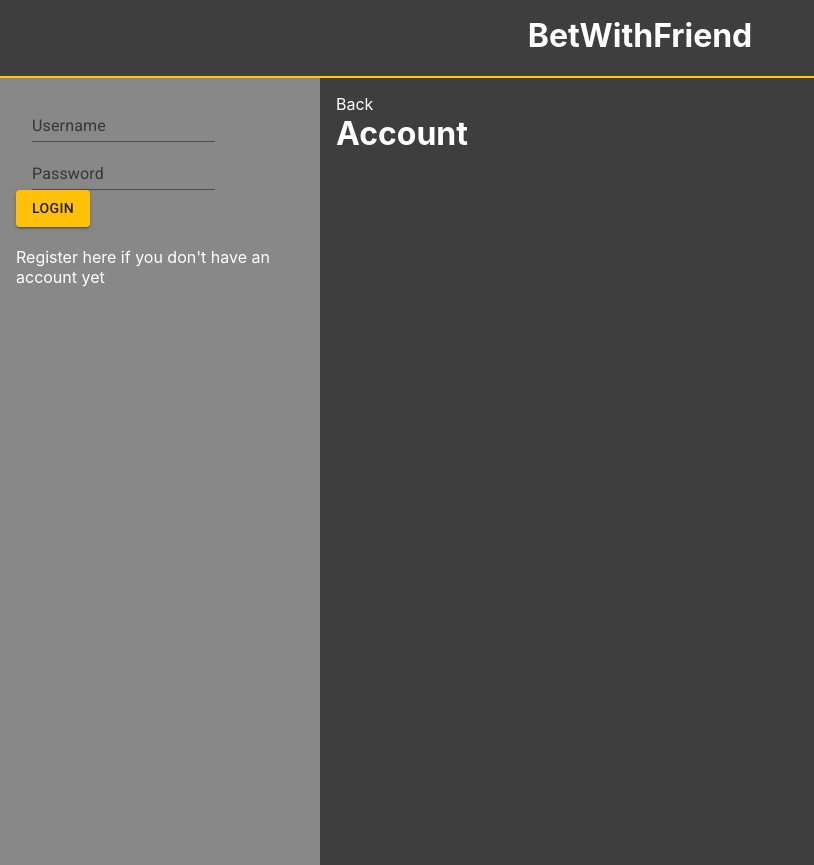
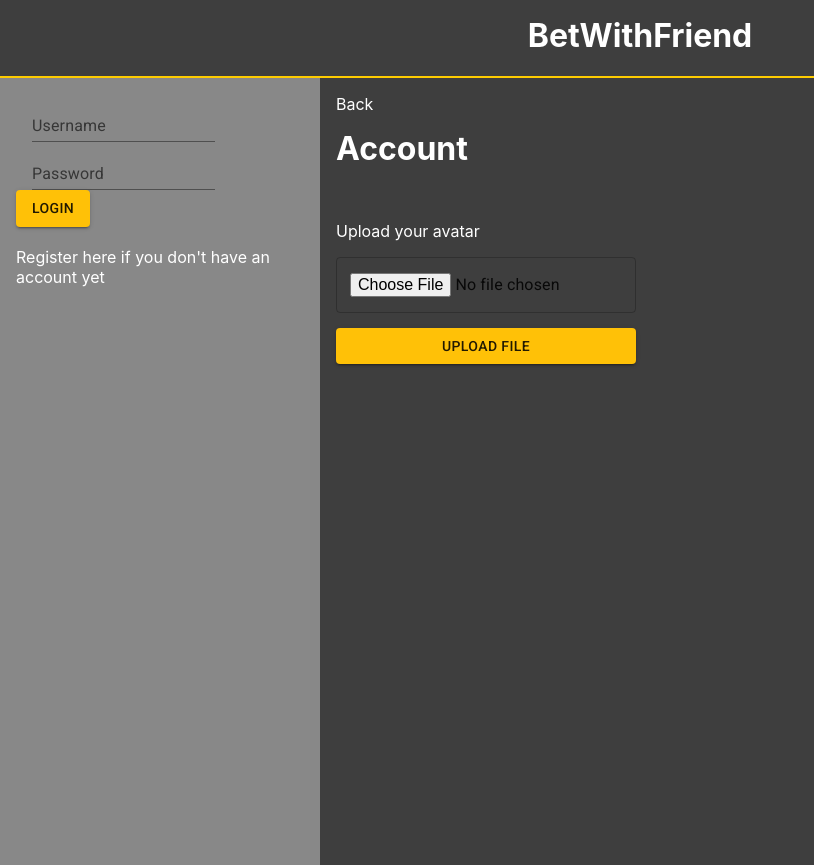
Before and after one commit to Ziajak/bwf-web, a React (Create React App) app: page /account in a window 1280 px wide. Shown: the whole page, without its empty margins (0-814 px from the left). Built offline with nearby package versions, Linux system fonts and the light colour scheme; some icons are missing.

Commit message:
Add account to handle uploading photo

```diff
--- a/src/App.css
+++ b/src/App.css
@@ -39,3 +39,16 @@
   color: inherit;
   text-decoration: none;
 }
+
+.account-wrapper {
+  display: flex;
+  flex-direction: column;
+  gap: 15px;
+  width: 300px;
+}
+
+.account-form {
+  display: flex;
+  flex-direction: column;
+  gap: 15px;
+}
--- a/src/components/user/account.js
+++ b/src/components/user/account.js
@@ -9,9 +9,12 @@
 import {Button} from "@mui/material";
 import {register} from "../../services/user-services";
 import {auth} from "../../services/user-services";
+import {uploadAvatr} from "../../services/user-services";
+
 function Account() {
 
     const {authData} = useAuth();
+    const [image, setImage] = useState();
     // const [username, setUsername] = useState('');
     // const [password, setPassword] = useState('');
     // const [password2, setPassword2] = useState('');
@@ -21,17 +24,27 @@
     //     return password === password2;
     // }
 
-    const handleSubmit = async e => {
+    const uploadFile = async e => {
         e.preventDefault();
-
+        const uploadData = new FormData();
+        uploadData.append('image', image, image.name)
+        console.log('Test')
+        const profileData = await uploadAvatr(authData.user.profile.id, uploadData);
 
     }
 
 
         return (
-            <div>
+            <div className="account-wrapper">
                 <Link to={'/'}>Back</Link>
                 <h1>Account</h1>
+                <form onSubmit={uploadFile} className="account-form">
+                    <label>
+                        <p>Upload your avatar</p>
+                        <TextField type="file" onChange={ e => setImage(e.target.files[0])}></TextField>
+                    </label>
+                <Button type="submit" variant="contained" color="primary">Upload file</Button>
+                </form>
 
             </div>
         );
--- a/src/services/user-services.js
+++ b/src/services/user-services.js
@@ -24,3 +24,13 @@
             console.log(e);
         })
 }
+
+export function uploadAvatr(profileId, data) {
+    return fetch(`http://127.0.0.1:8000/api/profile/${profileId}/`, {
+        method: 'PUT',
+        body: data
+    }).then(resp => resp.json())
+        .catch(e => {
+            console.log(e);
+        })
+}
```
